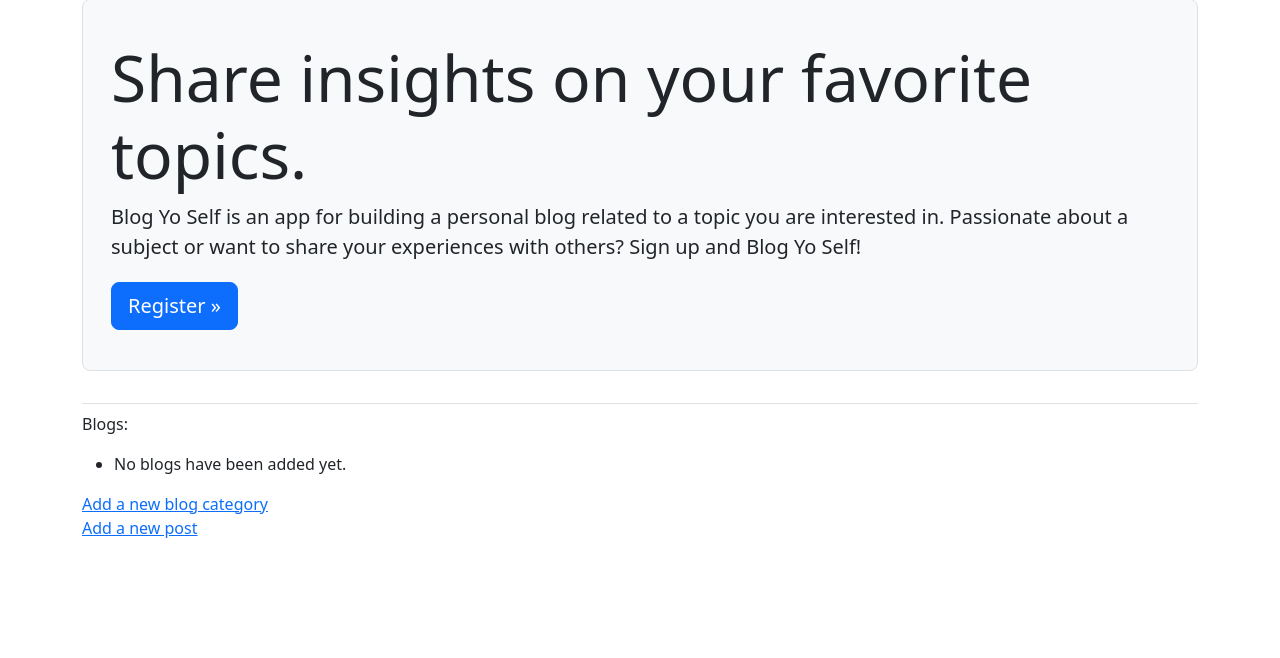
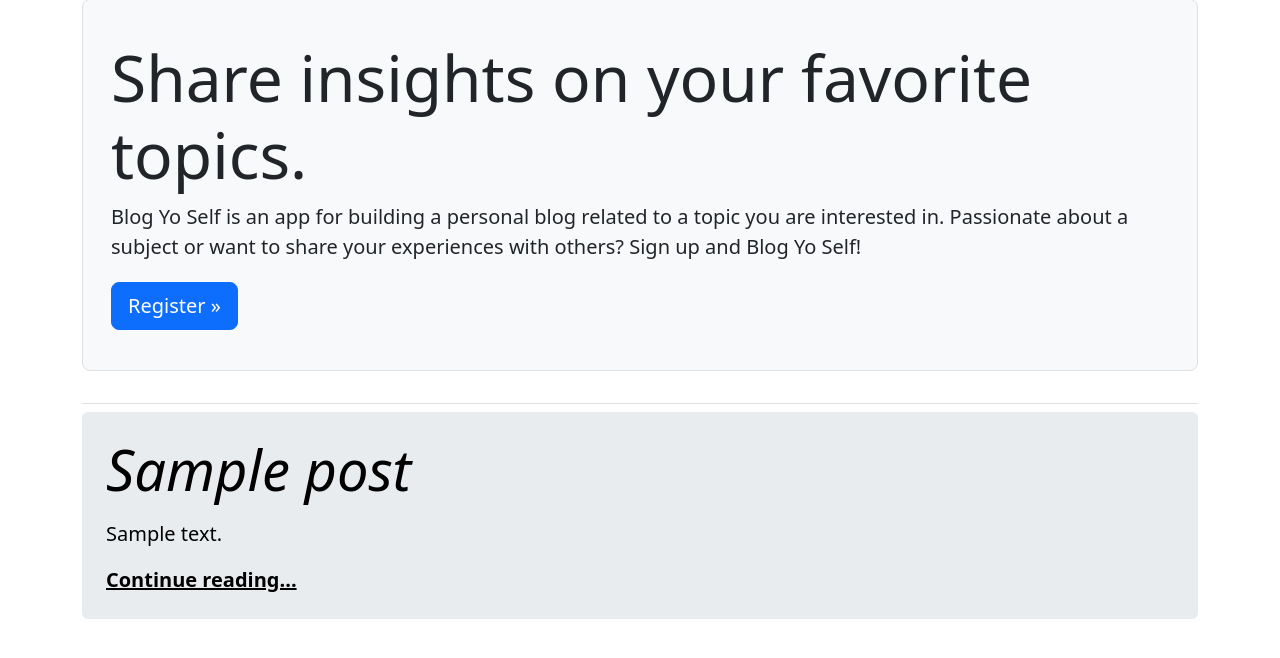
Before and after one commit to jdlabelle/blog_app, a Django app: page / in a window 1280 px wide. Shown: the part 83-741 px from the top of the page. Run offline with Django 5.2, Linux system fonts and the light colour scheme; tables that the repository leaves empty hold one stand-in row (values such as "Sample post"); data that the repository does not hold is empty; some libraries are stand-ins or nearby versions.

Commit message:
add featured post to homepage

```diff
--- a/blogs/models.py
+++ b/blogs/models.py
@@ -17,6 +17,11 @@ class Post(models.Model):
     date_added = models.DateTimeField(auto_now_add=True)
     owner = models.ForeignKey(User, on_delete=models.CASCADE)
 
+    def truncated_text(self, length=200):
+        if len(self.body) > length:
+            return f"{self.body[:length]}..."
+        return self.body
+
     class Meta:
         verbose_name_plural = 'posts'
 
--- a/blogs/templates/blogs/index.html
+++ b/blogs/templates/blogs/index.html
@@ -15,6 +15,23 @@
 {% endblock page_header %}
 
 {% block content %}
+	<div class="p-4 md-5 mb-4 rounded text-body-emphasis bg-body-secondary">
+		<div class="px-0">
+			<h1 class="display-4 fst-italic">{{ latest_post.title }}</h1>
+			<p class="lead my-3">
+				{{ latest_post.truncated_text }}</p>
+			<p class="lead mb-0">
+				<a class="text-body-emphasis fw-bold"
+					href="{% url 'blogs:post' latest_post.id %}">Continue reading...</a>
+			</p>
+		</div>
+	</div>
+{% endblock content %}
+
+
+
+
+{% block content1 %}
 
 	<p>Blogs:</p>
 	<ul>
@@ -41,4 +58,4 @@
 	<br>
 	<a href="{% url 'blogs:new_post' %}">Add a new post</a>
 
-{% endblock content %}
+{% endblock content1 %}
--- a/blogs/views.py
+++ b/blogs/views.py
@@ -14,7 +14,8 @@ def index(request):
     blogs = Blog.objects.order_by('name')
     # reverse sorted so newest posts come first
     posts = Post.objects.order_by('-date_added')
-    context = {'blogs': blogs, 'posts': posts}
+    latest_post = Post.objects.latest('date_added')
+    context = {'blogs': blogs, 'posts': posts, 'latest_post': latest_post}
     return render(request, 'blogs/index.html', context)
 
 def post(request, post_id):
```
